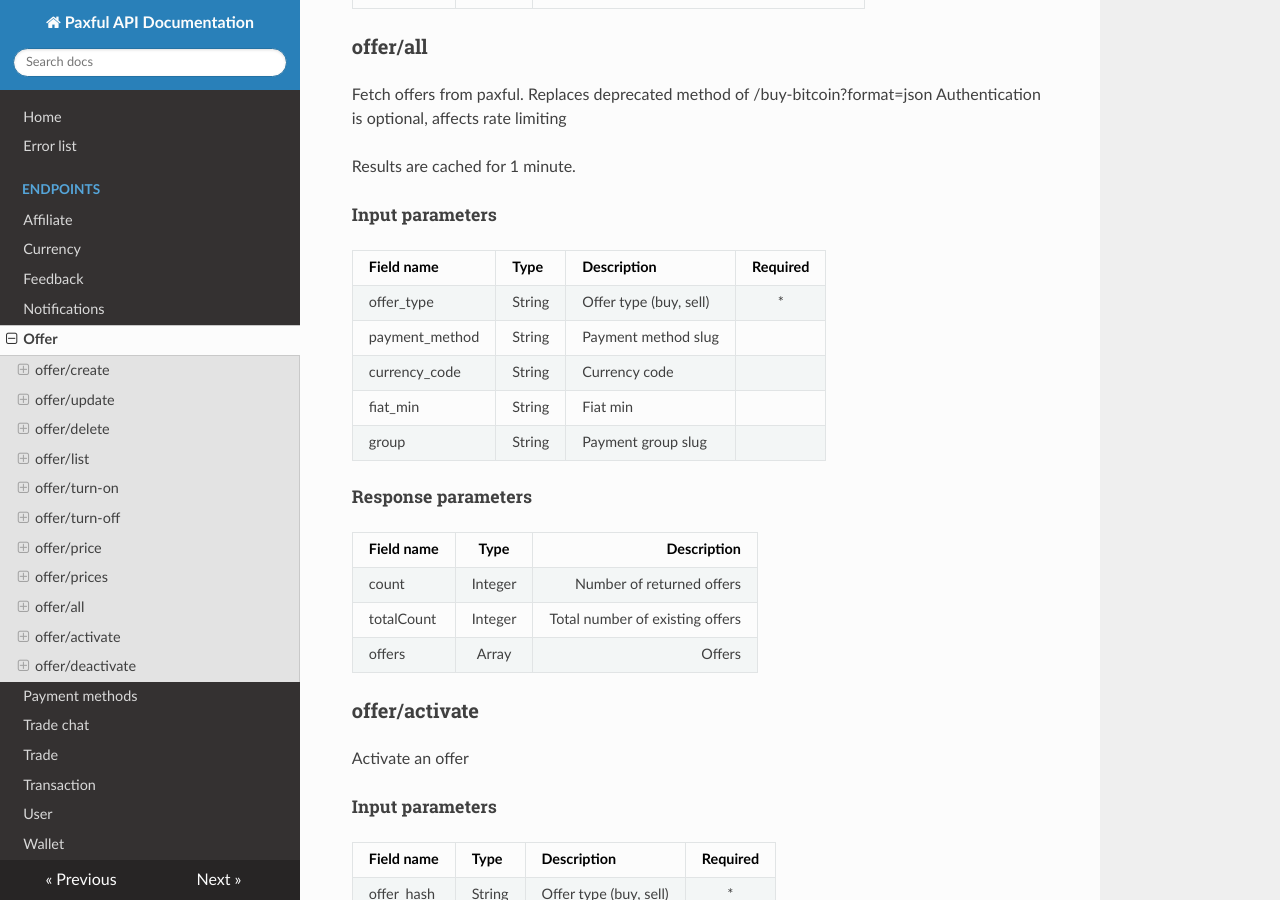
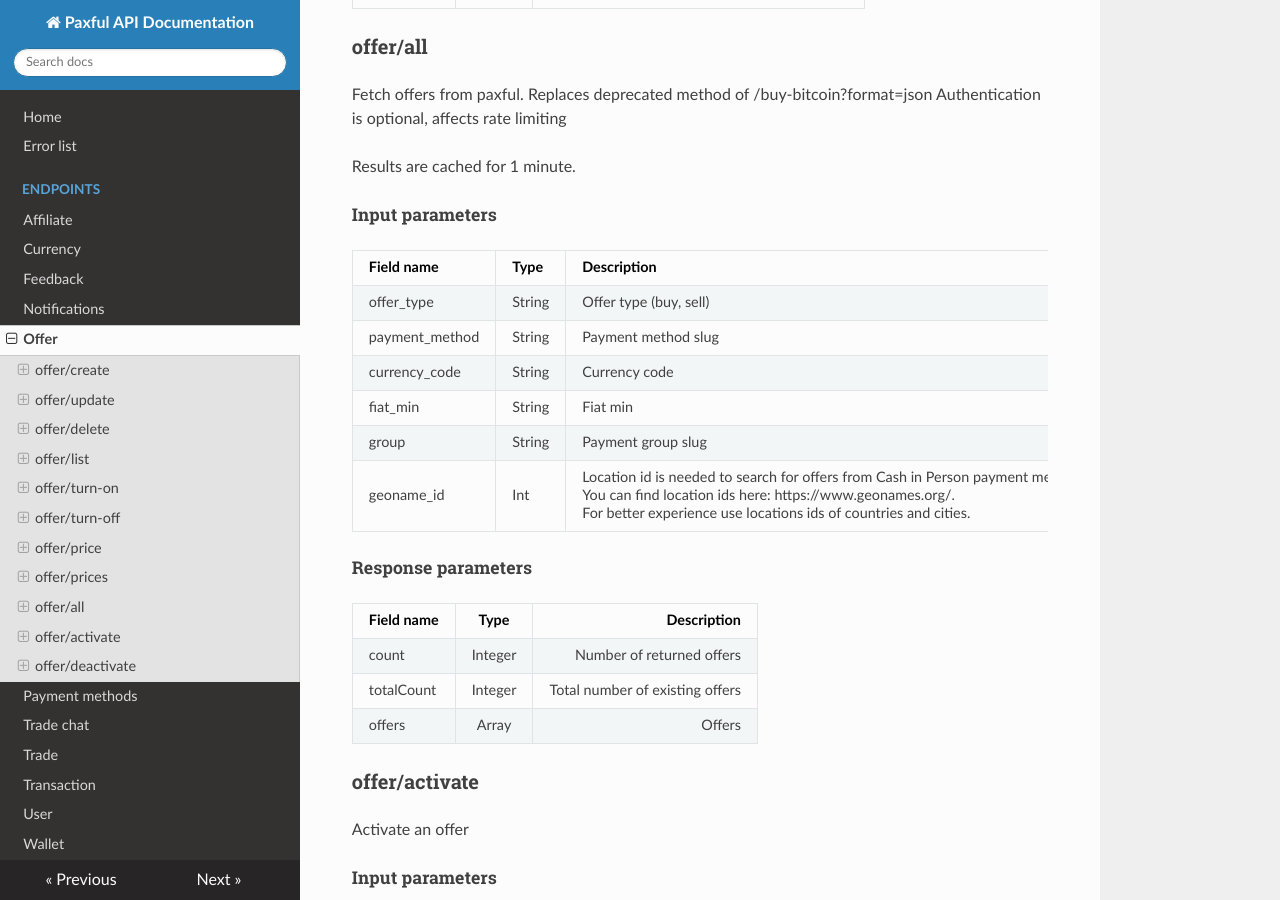
Before and after one commit to paxful/api-docs, an MkDocs documentation site: the page built from docs/endpoints/offer.md, in a window 1280 px wide and 900 px high, scrolled down 4450 px. Built offline with MkDocs 1.6.1, drawn with Linux system fonts in a browser that asks for light colours; nearby versions of some CDN libraries.

Commit message:
Add information about location ids in offers/all

```diff
--- a/docs/endpoints/offer.md
+++ b/docs/endpoints/offer.md
@@ -179,6 +179,7 @@ Results are cached for 1 minute.
 | currency_code  | String        | Currency code | |
 | fiat_min       | String        | Fiat min | |
 | group          | String        | Payment group slug | |
+| geoname_id     | Int           | Location id is needed to search for offers from Cash in Person payment method. If payment method is another - parameter will be ignored.<br>You can find location ids here: https://www.geonames.org/.<br>For better experience use locations ids of countries and cities. | |
 
 ##### Response parameters
 
```
